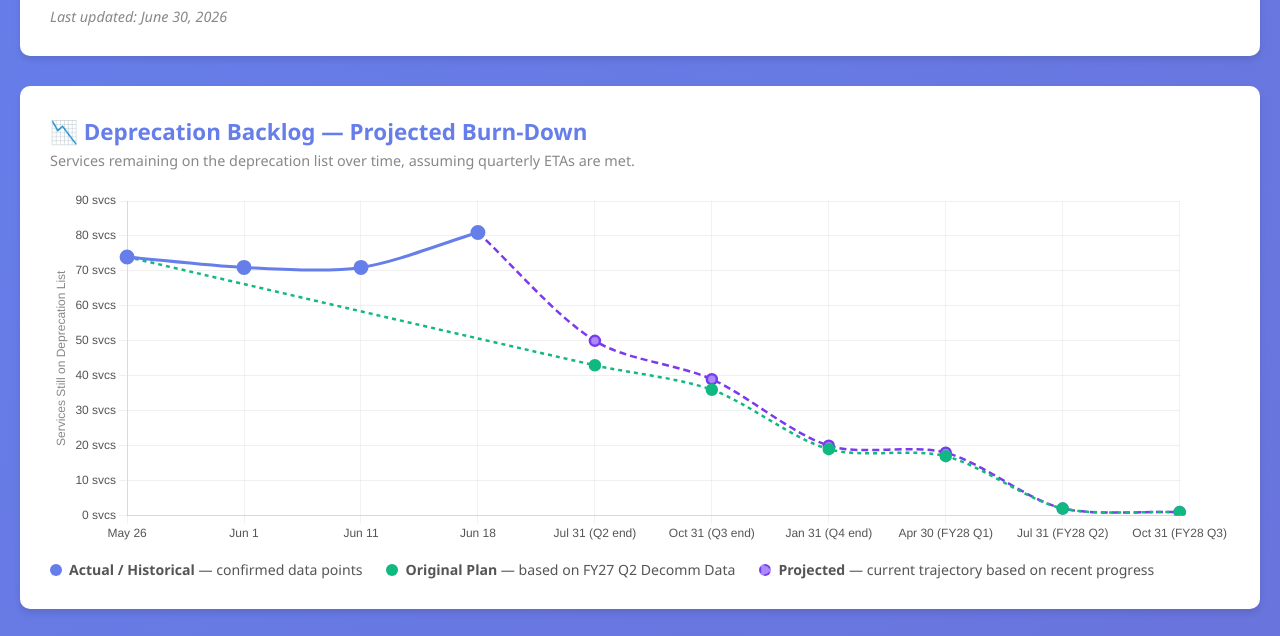
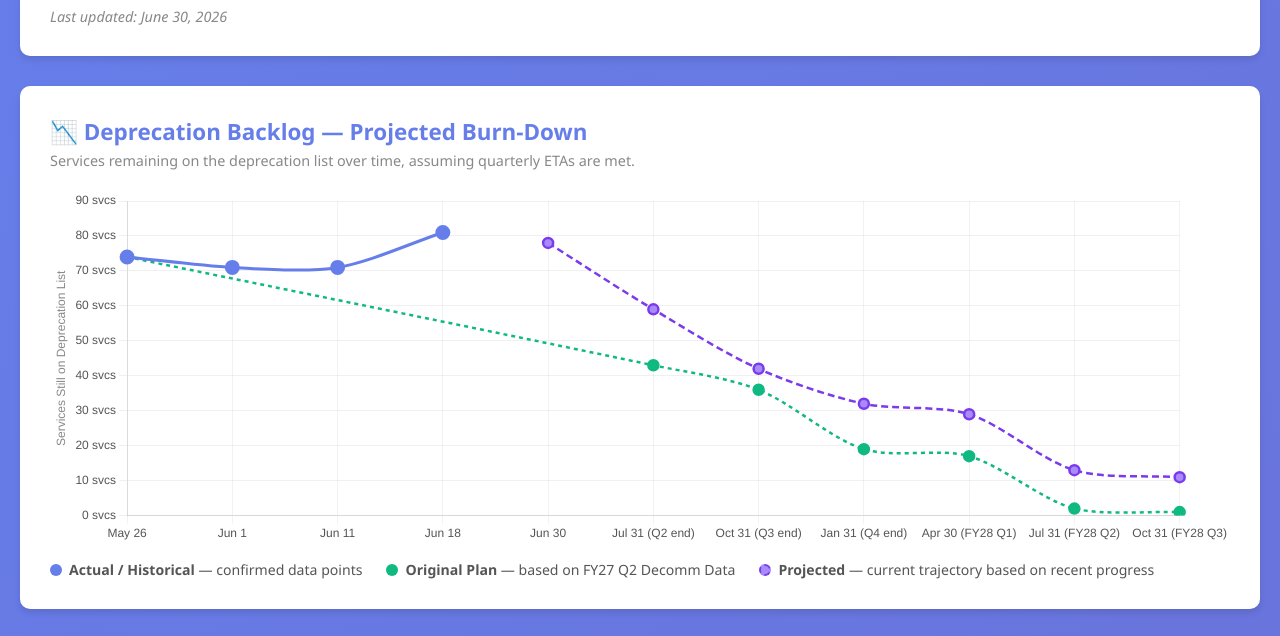
Before and after one commit to swaid-sys/stp-deprecation-dashboard, a plain HTML site: page path_to_deprecation_dashboard.html in a window 1280 px wide. Shown: the part 142-778 px from the top of the page. Drawn offline with nearby package versions, Linux system fonts and the light colour scheme.

Commit message:
Update burn-down chart with reconciled ETAs from June 30, 2026
Updated the "Projected" line to reflect the corrected deprecation
timeline after reconciling with the Google Sheet. The "Original Plan"
baseline remains unchanged for reference comparison.

Key changes to projected timeline:
- Current baseline: 78 services (down from 81)
- Q2 end: 59 remaining (was 50) - 5 services moved to Q3
- Q3 end: 42 remaining (was 39) - absorbed Q2 delays
- Q4 end: 32 remaining (was 20) - adjusted for timeline changes
- FY28 Q1: 29 remaining (was 18) - iamportal moved here
- FY28 Q2: 13 remaining (was 2)
- FY28 Q3: 11 TBD services remain (was 1)

Updated comments to reflect:
- 19 services in Q2 (down from 31)
- 17 services in Q3 (up from 11)
- 11 TBD services requiring timeline clarification

Co-Authored-By: Claude Sonnet 4.5 <noreply@anthropic.com>

```diff
--- a/path_to_deprecation_dashboard.html
+++ b/path_to_deprecation_dashboard.html
@@ -1973,23 +1973,24 @@
             // Update these values as deprecation timelines change or services are added/removed.
             // The "Original Plan" above should remain frozen for comparison purposes.
             // ────────────────────────────────────────────────────────────────────
-            // Updated 6/18: Reconciled with Google Sheets. Added threat-canvas-backend (Q2) and pkicanary (Q4)
-            // Current totals: 81 services (72 Commercial + 9 Gia2h)
-            // Breakdown: 31 Q2, 11 Q3, 19 Q4, 2 FY28 Q1, 16 FY28 Q2, 2 FY28 Q3
+            // Updated 6/30: Reconciled ETAs with Google Sheet
+            // Current totals: 78 services (73 Commercial + 5 Gia2h-only)
+            // Breakdown: 19 Q2, 17 Q3, 10 Q4, 3 FY28 Q1, 16 FY28 Q2, 2 FY28 Q3, 11 TBD
+            // Key changes: 5 services moved from Q2 to Q3; iamportal moved to FY28 Q1
             const projected = [
-                { label: 'Jun 18',         date: '2026-06-18', count: 81  }, // current baseline
-                { label: 'Jul 31\n(Q2 end)',  date: '2026-07-31', count: 50,
-                  breakdown: 'Q2 target: −31 services' },
-                { label: 'Oct 31\n(Q3 end)',  date: '2026-10-31', count: 39,
-                  breakdown: 'Q3 target: −11 services' },
-                { label: 'Jan 31\n(Q4 end)',  date: '2027-01-31', count: 20,
-                  breakdown: 'Q4 target: −19 services' },
-                { label: 'Apr 30\n(FY28 Q1)', date: '2027-04-30', count: 18,
-                  breakdown: 'FY28 Q1 target: −2 services' },
-                { label: 'Jul 31\n(FY28 Q2)', date: '2027-07-31', count: 2,
+                { label: 'Jun 30',         date: '2026-06-30', count: 78  }, // current baseline after reconciliation
+                { label: 'Jul 31\n(Q2 end)',  date: '2026-07-31', count: 59,
+                  breakdown: 'Q2 target: −19 services' },
+                { label: 'Oct 31\n(Q3 end)',  date: '2026-10-31', count: 42,
+                  breakdown: 'Q3 target: −17 services' },
+                { label: 'Jan 31\n(Q4 end)',  date: '2027-01-31', count: 32,
+                  breakdown: 'Q4 target: −10 services' },
+                { label: 'Apr 30\n(FY28 Q1)', date: '2027-04-30', count: 29,
+                  breakdown: 'FY28 Q1 target: −3 services' },
+                { label: 'Jul 31\n(FY28 Q2)', date: '2027-07-31', count: 13,
                   breakdown: 'FY28 Q2 target: −16 services' },
-                { label: 'Oct 31\n(FY28 Q3)', date: '2027-10-31', count: 1,
-                  breakdown: 'FY28 Q3 target: −1 service (1 TBD remains)' },
+                { label: 'Oct 31\n(FY28 Q3)', date: '2027-10-31', count: 11,
+                  breakdown: 'FY28 Q3 target: −2 services (11 TBD remain)' },
             ];
 
             // Build unified label list (union of all three series, in date order)
```
